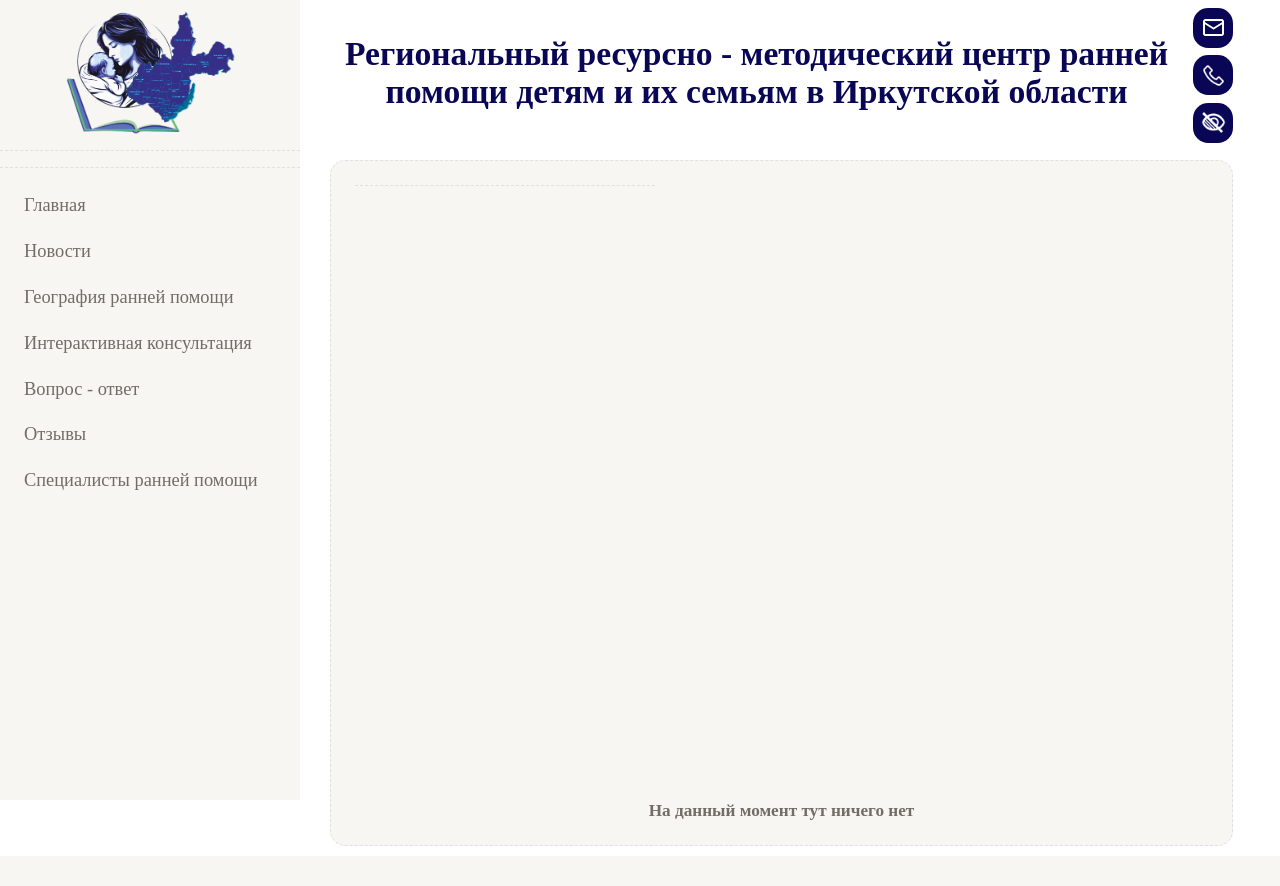
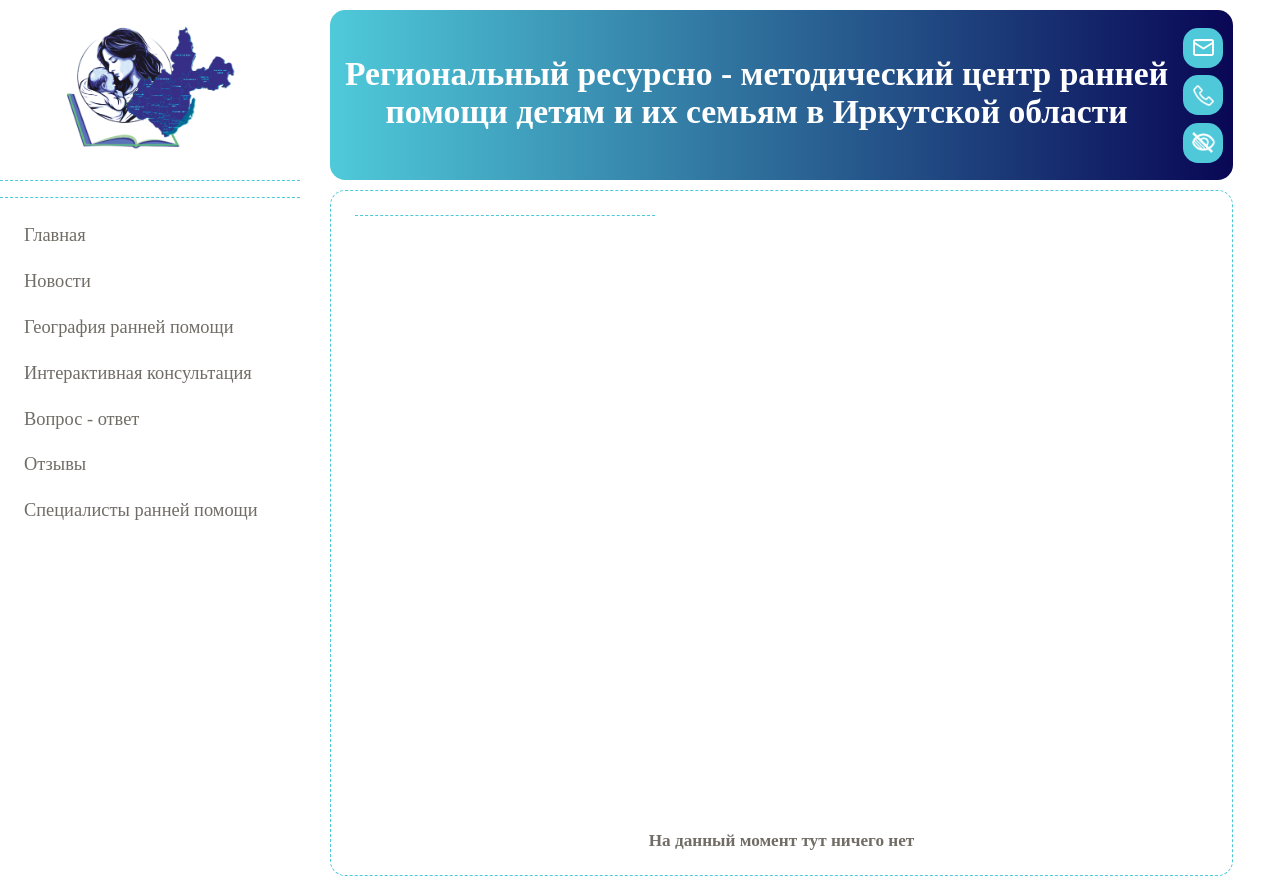
Before and after one commit to Mhexlet/orcr, a Django app: template main/templates/main/geography.html in a window 1280 px wide. Before the commit the page ends 856 px from the top, so only its background shows below. Run offline with Django 4.2, Linux system fonts and the light colour scheme; the template is opened without the code that fills it, so the values that code supplies are empty; parts of the project's set-up code (start-up, migrations or seed data) failed here and were passed over; some libraries are stand-ins or nearby versions.

Commit message:
Suicide design commit

```diff
--- a/main/templates/main/geography.html
+++ b/main/templates/main/geography.html
@@ -21,7 +21,7 @@
                             <div class="geo-info">{{ i.name }}</div>
                             <div class="geo-info">{{ i.address }}</div>
                             <div class="geo-info">{{ i.phone_number }}</div>
-                            <a href="{{ i.link }}" class="geo-info-link">Перейти на сайт</a>
+                            <a href="{{ i.link }}" class="geo-info-link" target="_blank">Перейти на сайт</a>
                         </div>
                     {% endfor %}
                 </div>
--- a/static/css/style.css
+++ b/static/css/style.css
@@ -90,11 +95,11 @@ input:focus {
   top: 0;
   left: 0;
   z-index: 30;
-  background-color: #F8F6F2;
+  background-color: #FFFFFF;
 }
 
 .base-logo-block {
-  height: 150px;
+  height: 180px;
   width: 100%;
   box-sizing: border-box;
   display: flex;
@@ -110,8 +115,8 @@ input:focus {
 .base-search-block {
   padding: 0.5rem;
   box-sizing: border-box;
-  border-top: 1px dashed #E0E0DE;
-  border-bottom: 1px dashed #E0E0DE;
+  border-top: 1px dashed #4FC9DA;
+  border-bottom: 1px dashed #4FC9DA;
 }
 
 .base-search {
@@ -151,7 +156,7 @@ input:focus {
   flex-direction: column;
   padding: 0 1rem;
   margin: 15px 0;
-  height: calc(100% - 170px - 3rem);
+  height: calc(100% - 230px - 3rem);
   overflow: auto;
 }
 
@@ -259,6 +264,10 @@ input:focus {
   display: flex;
   align-items: center;
   justify-content: space-between;
+  background: linear-gradient(270deg, #090755, #4FCADA);
+  margin: 10px 0;
+  border-radius: 0.95rem;
+  padding: 10px;
 }
 
 .header-left-block {
@@ -331,7 +340,7 @@ input:focus {
 
 .header-title-block {
   width: calc(100% - 220px);
-  color: #080655;
+  color: #FFFFFF;
   font-weight: 500;
   display: block;
   text-align: center;
@@ -365,7 +377,7 @@ input:focus {
   justify-content: center;
   width: 40px;
   height: 40px;
-  background-color: #080655;
+  background-color: #4FC9DA;
   border-radius: 0.95rem;
 }
 
@@ -382,7 +394,7 @@ input:focus {
   font-size: 1rem;
   font-weight: 500;
   height: 40px;
-  background-color: #080655;
+  background-color: #4FC9DA;
   border-radius: 0.95rem;
   width: 200px;
   cursor: pointer;
@@ -395,8 +407,8 @@ input:focus {
 
 .base-content {
   padding: 1.5rem;
-  background-color: #F8F6F2;
-  border: 1px dashed #E0E0DE;
+  background-color: #FFFFFF;
+  border: 1px dashed #4FC9DA;
   border-radius: 0.95rem;
   margin: 10px 0;
 }
@@ -1150,7 +1166,7 @@ input:focus {
 
 .geo-separator {
   width: 100%;
-  border-bottom: 1px dashed #E0E0DE;
+  border-bottom: 1px dashed #4FC9DA;
 }
 
 .geo-places {
--- a/static/css/style.scss
+++ b/static/css/style.scss
@@ -4,10 +4,12 @@ $h2-color: #B5B0A1;
 $h3-color: #968E7E;
 $menu-heading-color: #716D66;
 $first-color: #FFFFFF;
-$second-color: #F8F6F2;
-$highlight-color: #080655;
-$highlight-color-hover: #120075;
-$separator-color: #E0E0DE;
+// $second-color: #F8F6F2;
+$second-color: #FFFFFF;
+$highlight-color: #4FC9DA;
+$highlight-color-hover: #0498ce;
+// $separator-color: #E0E0DE;
+$separator-color: #4FC9DA;
 $border-color: #DAD3C3;
 
 // @font-face {
@@ -110,7 +117,7 @@ input:focus {
 }
 
 .base-logo-block {
-    height: 150px;
+    height: 180px;
     width: 100%;
     box-sizing: border-box;
     display: flex;
@@ -163,7 +170,7 @@ input:focus {
     flex-direction: column;
     padding: 0 1rem;
     margin: 15px 0;
-    height: calc(100% - 170px - 3rem);
+    height: calc(100% - 230px - 3rem);
     overflow: auto;
 }
 
@@ -271,6 +278,10 @@ input:focus {
     display: flex;
     align-items: center;
     justify-content: space-between;
+    background: linear-gradient(270deg, #090755, #4FCADA);
+    margin: 10px 0;
+    border-radius: 0.95rem;
+    padding: 10px;
 }
 
 .header-left-block {
@@ -343,7 +354,7 @@ input:focus {
 
 .header-title-block {
     width: calc(100% - 220px);
-    color: $highlight-color;
+    color: $first-color;
     font-weight: 500;
     display: block;
     text-align: center;
--- a/static/js/geography.js
+++ b/static/js/geography.js
@@ -4,7 +4,7 @@ window.addEventListener('load', () => {
     $('.geo-name-block:nth-child(2)').addClass('selected');
 
     $('.geo-name-block').on('click', (e) => {
-        if(!e.target.classList.contains('geo-info-link') && !e.target.classList.contains('selected')) {
+        if(e.target.classList.contains('geo-name-block') && !e.target.classList.contains('selected')) {
             $('.geo-place.selected').removeClass('selected');
             $(`#${e.target.id.replace('name', 'src')}`).addClass('selected');
 
--- a/static/js/index.js
+++ b/static/js/index.js
@@ -65,7 +65,7 @@ window.addEventListener('load', () => {
 
     currentSliderTimer = setTimeout(timeoutChangeCurrentSlide, 10000);
     currentBannerTimer = setTimeout(timeoutChangeCurrentBanner, 10000);
-    currentLinkTimer = setTimeout(timeoutChangeCurrentLink, 10000);
+    // currentLinkTimer = setTimeout(timeoutChangeCurrentLink, 10000);
 
     let position = window.innerWidth <= 540 ? '-10px' : '20px';
     $('.index-slider-left-arrow').animate({
--- a/static/js/text-adjust.js
+++ b/static/js/text-adjust.js
@@ -109,11 +109,13 @@ window.addEventListener('load', () => {
     })
 
     $('.geo-name-block').on('click', (e) => {
-        $('.geo-text').addClass('text-to-adjust');
-        adjustEventsTexts();
-        let id = e.target.id.replace('name', 'text');
-        $(`#${id}`).removeClass('text-to-adjust');
-        $(`#${id}`).html(textData[id]);
+        if(e.target.classList.contains('geo-name-block') && !e.target.classList.contains('selected')) {
+            $('.geo-text').addClass('text-to-adjust');
+            adjustEventsTexts();
+            let id = e.target.id.replace('name', 'text');
+            $(`#${id}`).removeClass('text-to-adjust');
+            $(`#${id}`).html(textData[id]);
+        }
     })
 
     window.addEventListener('resize', () => {
```
Also changed, not shown: other parts of static/css/style.css (+47 -29 lines), other parts of static/css/style.scss (+27 -9 lines), 1 other file.
